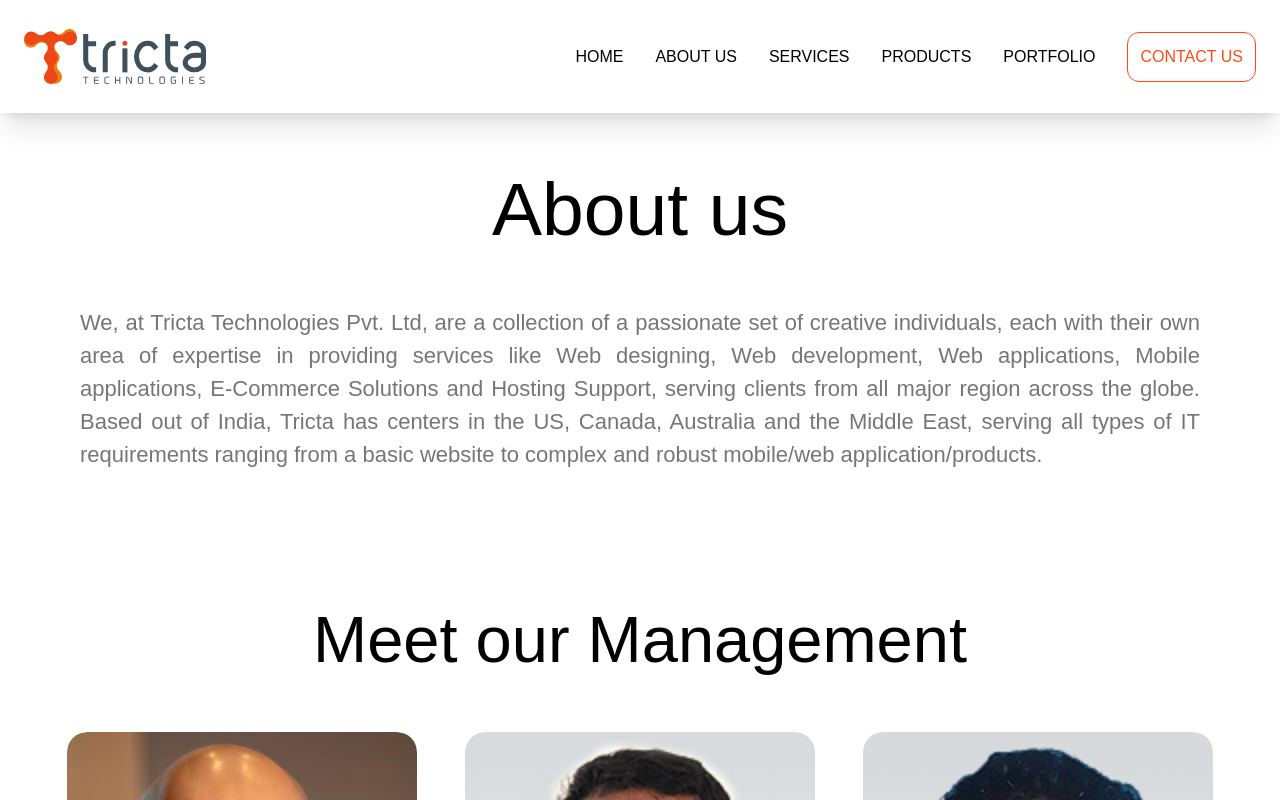
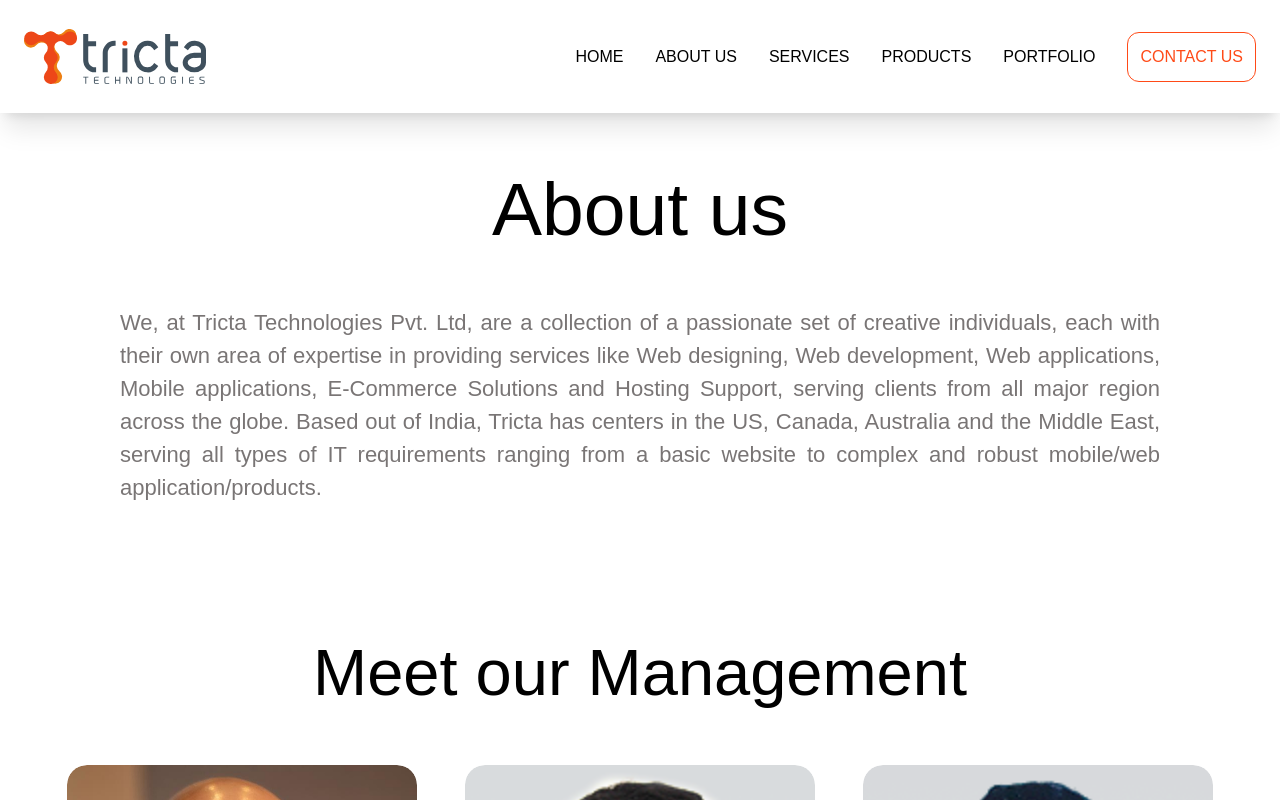
Before and after one commit to devikaupendran/t-website, a React (Vite) app: page /about-us in a window 1280 px wide. Shown: the top 800 px of the page. Built offline with nearby package versions, Linux system fonts and the light colour scheme.

Commit message:
adjusted the top in carousal

```diff
--- a/src/components/carousel/HeaderCarousel.jsx
+++ b/src/components/carousel/HeaderCarousel.jsx
@@ -30,7 +30,7 @@ const HeaderCarousel = () => {
     const nextRef = useRef(null);
 
     return (
-        <div className="swiper-container relative w-full md:h-full md:w-[68%] rounded-[20px] left-0 top-28 px-2 md:left-6 xl:left-20 xl:top-15 2xl:top-17">
+        <div className="swiper-container relative w-full md:h-full md:w-[68%] rounded-[20px] left-0 top-24 px-2 md:left-6 xl:left-20 xl:top-15 2xl:top-17">
             <Swiper
                 slidesPerView= {1}
                 spaceBetween={30}
--- a/src/pages/About.jsx
+++ b/src/pages/About.jsx
@@ -38,7 +38,7 @@ const About = () => {
         <div>
             <div>
                 <h1 className='text-center text-[40px] md:text-[60px] lg:text-[75px] pt-10'>About us</h1>
-                <p className='text-wrap text-[17px] lg:text-[22px] text-justify text-[#797575] px-7 xl:px-20 my-10'>
+                <p className='text-wrap text-[17px] lg:text-[22px] text-justify text-[#797575] px-7 xl:px-30 my-10'>
                     We, at Tricta Technologies Pvt. Ltd, are a collection of a passionate set of creative individuals,
                     each with their own area of expertise in providing services like Web designing,
                     Web development, Web applications, Mobile applications, E-Commerce Solutions and Hosting Support,
```
